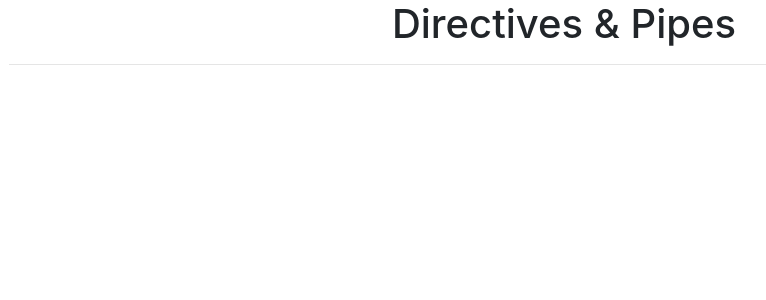
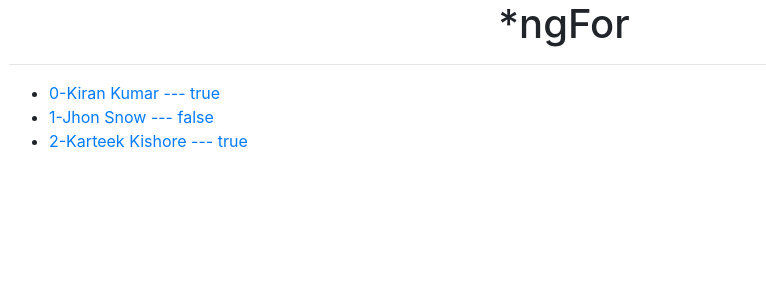
Before and after one commit to gprathuish/angular-directives-and-pipes, an Angular app: page / in a window 1280 px wide. Shown: the top 300 px of the page, without its empty margins (76-842 px from the left). Built offline with nearby package versions, Linux system fonts and the light colour scheme.

Commit message:
ngFor init

```diff
--- a/src/app/app.component.html
+++ b/src/app/app.component.html
@@ -1,7 +1,11 @@
 <!--The content below is only a placeholder and can be replaced.-->
-<div class="container text-center">
-  <h1>
-    Directives & Pipes
+<div class="container">
+  <h1 class="text-center">
+    *ngFor
   </h1>
   <hr>
+
+  <ul class="">
+    <li *ngFor="let obj of arrayOfObjects; index as i; even as isEven"><a href="">{{i}}-{{obj.first}} {{obj.last}} --- {{isEven}}</a></li>
+  </ul>
 </div>
--- a/src/app/app.component.ts
+++ b/src/app/app.component.ts
@@ -6,5 +6,9 @@ import { Component } from '@angular/core';
   styleUrls: ['./app.component.css']
 })
 export class AppComponent {
-  title = 'angular-directives-and-pipes';
+  arrayOfObjects: Array<any> = [
+    {first: 'Kiran', last: 'Kumar'},
+    {first: 'Jhon', last: 'Snow'},
+    {first: 'Karteek', last: 'Kishore'},
+  ]
 }
```
